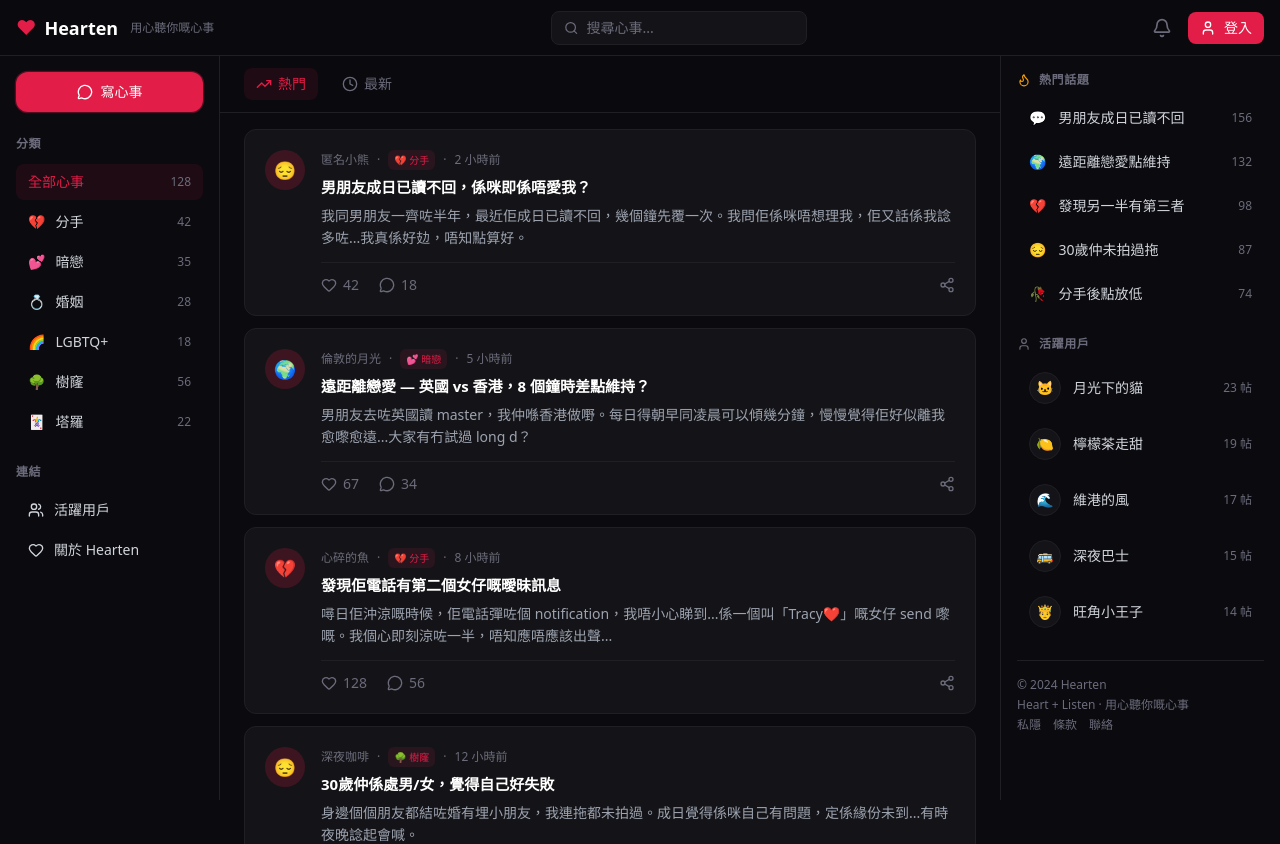
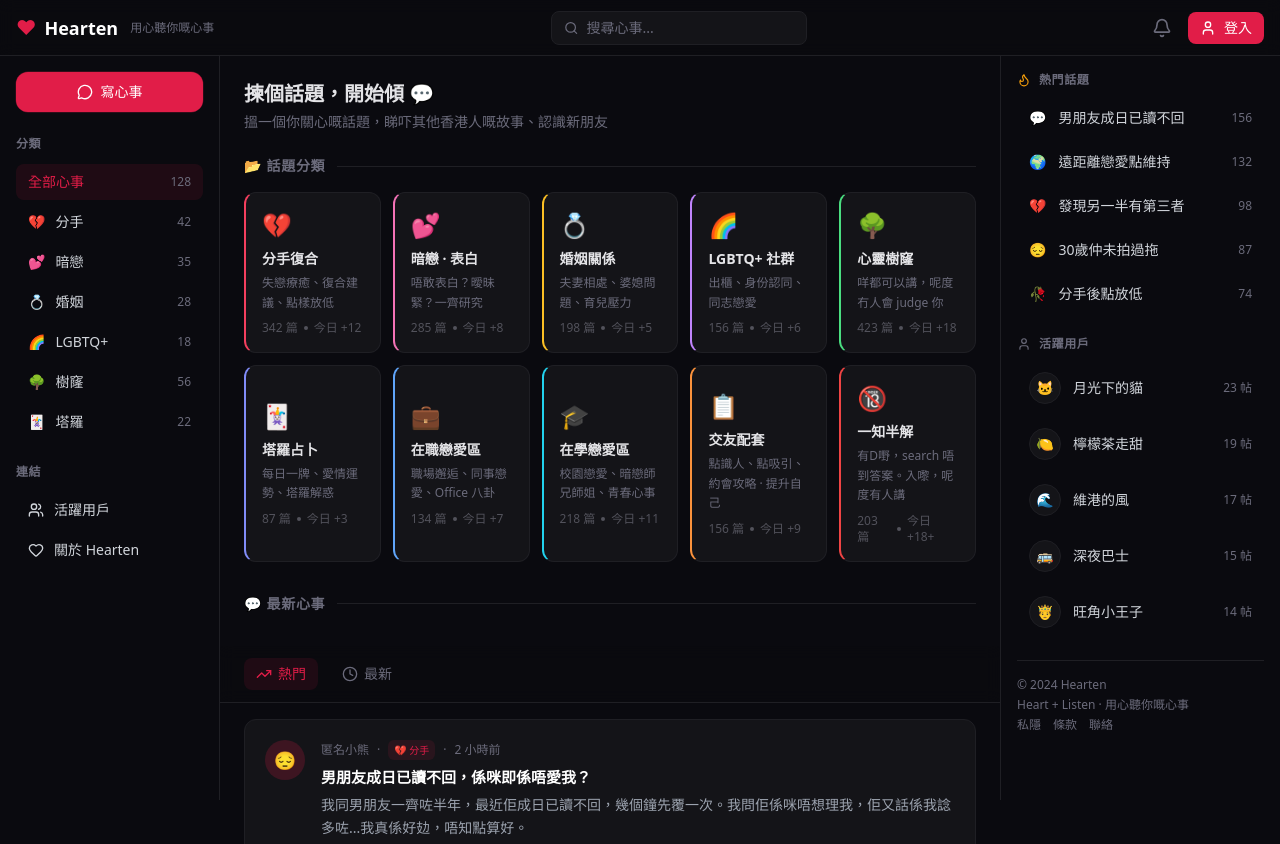
Before and after one commit to modelfactory17-star/hearten, a Next.js app: page / in a window 1280 px wide. Shown: the top 844 px of the page. Built offline with nearby package versions, Linux system fonts and the light colour scheme.

Commit message:
Add category grid + update Tailwind colors

```diff
--- a/src/app/page.tsx
+++ b/src/app/page.tsx
@@ -6,6 +6,7 @@ import Header from '@/components/Header';
 import LeftSidebar from '@/components/LeftSidebar';
 import FeedCard from '@/components/FeedCard';
 import RightSidebar from '@/components/RightSidebar';
+import CategoryGrid from '@/components/CategoryGrid';
 
 const mockPosts = [
   {
@@ -101,9 +102,24 @@ export default function Home() {
         <LeftSidebar />
 
         {/* Main Feed */}
-        <main className="flex-1 min-w-0">
-          {/* Feed Header */}
-          <div className="sticky top-14 z-40 bg-hearten-bg/90 backdrop-blur border-b border-hearten-border px-6 py-3">
+        <main className="flex-1 min-w-0 px-6 py-6">
+          {/* Hero Title */}
+          <div className="mb-6">
+            <h1 className="text-xl font-bold text-hearten-text mb-1">揀個話題，開始傾 💬</h1>
+            <p className="text-sm text-hearten-muted">搵一個你關心嘅話題，睇吓其他香港人嘅故事、認識新朋友</p>
+          </div>
+
+          {/* Category Grid */}
+          <CategoryGrid />
+
+          {/* Section Divider */}
+          <div className="flex items-center gap-3 my-8">
+            <h2 className="text-sm font-bold text-hearten-muted uppercase tracking-wider">💬 最新心事</h2>
+            <div className="flex-1 h-px bg-hearten-border" />
+          </div>
+
+          {/* Sort Tabs — sticky */}
+          <div className="sticky top-14 z-40 bg-hearten-bg/90 backdrop-blur -mx-6 px-6 py-3 border-b border-hearten-border mb-4">
             <div className="flex items-center justify-between">
               <div className="flex items-center gap-3">
                 <button
@@ -130,7 +146,7 @@ export default function Home() {
                 </button>
               </div>
 
-              {/* Mobile CTA — hidden on desktop since left sidebar has it */}
+              {/* Mobile CTA */}
               <button className="md:hidden flex items-center gap-1.5 px-3 py-1.5 rounded-lg bg-hearten-rose text-white text-sm font-medium">
                 <MessageCircle className="w-4 h-4" />
                 寫心事
@@ -139,14 +155,14 @@ export default function Home() {
           </div>
 
           {/* Feed */}
-          <div className="px-6 py-4 space-y-3">
+          <div className="space-y-3">
             {mockPosts.map((post) => (
               <FeedCard key={post.id} {...post} />
             ))}
           </div>
 
           {/* Load more */}
-          <div className="px-6 py-6 text-center">
+          <div className="py-6 text-center">
             <button className="px-6 py-2.5 rounded-xl border border-hearten-border text-sm text-hearten-muted hover:text-white hover:border-gray-500 transition-colors">
               載入更多心事...
             </button>
--- /dev/null
+++ b/src/components/CategoryGrid.tsx
@@ -0,0 +1,55 @@
+'use client';
+
+const categories = [
+  { icon: '💔', name: '分手復合', desc: '失戀療癒、復合建議、點樣放低', count: 342, today: 12, color: 'breakup' },
+  { icon: '💕', name: '暗戀 · 表白', desc: '唔敢表白？曖昧緊？一齊研究', count: 285, today: 8, color: 'crush' },
+  { icon: '💍', name: '婚姻關係', desc: '夫妻相處、婆媳問題、育兒壓力', count: 198, today: 5, color: 'marriage' },
+  { icon: '🌈', name: 'LGBTQ+ 社群', desc: '出櫃、身份認同、同志戀愛', count: 156, today: 6, color: 'lgbtq' },
+  { icon: '🌳', name: '心靈樹窿', desc: '咩都可以講，呢度冇人會 judge 你', count: 423, today: 18, color: 'treehole' },
+  { icon: '🃏', name: '塔羅占卜', desc: '每日一牌、愛情運勢、塔羅解惑', count: 87, today: 3, color: 'tarot' },
+  { icon: '💼', name: '在職戀愛區', desc: '職場邂逅、同事戀愛、Office 八卦', count: 134, today: 7, color: 'work' },
+  { icon: '🎓', name: '在學戀愛區', desc: '校園戀愛、暗戀師兄師姐、青春心事', count: 218, today: 11, color: 'school' },
+  { icon: '📋', name: '交友配套', desc: '點識人、點吸引、約會攻略 · 提升自己', count: 156, today: 9, color: 'dating' },
+  { icon: '🔞', name: '一知半解', desc: '有D嘢，search 唔到答案。入嚟，呢度有人講', count: 203, today: '18+', color: 'bedroom' },
+];
+
+const colorMap: Record<string, string> = {
+  breakup: 'border-l-rose-500 hover:bg-rose-500/5',
+  crush: 'border-l-pink-400 hover:bg-pink-400/5',
+  marriage: 'border-l-amber-400 hover:bg-amber-400/5',
+  lgbtq: 'border-l-purple-400 hover:bg-purple-400/5',
+  treehole: 'border-l-green-400 hover:bg-green-400/5',
+  tarot: 'border-l-indigo-400 hover:bg-indigo-400/5',
+  work: 'border-l-blue-400 hover:bg-blue-400/5',
+  school: 'border-l-cyan-400 hover:bg-cyan-400/5',
+  dating: 'border-l-orange-400 hover:bg-orange-400/5',
+  bedroom: 'border-l-red-500 hover:bg-red-500/5',
+};
+
+export default function CategoryGrid() {
+  return (
+    <div>
+      <div className="flex items-center gap-3 mb-4">
+        <h2 className="text-sm font-bold text-hearten-muted uppercase tracking-wider">📂 話題分類</h2>
+        <div className="flex-1 h-px bg-hearten-border" />
+      </div>
+      <div className="grid grid-cols-2 sm:grid-cols-3 lg:grid-cols-4 xl:grid-cols-5 gap-3">
+        {categories.map((cat) => (
+          <button
+            key={cat.name}
+            className={`text-left bg-hearten-card border border-hearten-border border-l-2 ${colorMap[cat.color]} rounded-xl p-4 transition-all hover:-translate-y-0.5 hover:border-hearten-border-hover cursor-pointer`}
+          >
+            <span className="text-2xl block mb-2">{cat.icon}</span>
+            <div className="font-semibold text-sm text-hearten-text mb-1">{cat.name}</div>
+            <div className="text-xs text-hearten-muted mb-2 leading-relaxed">{cat.desc}</div>
+            <div className="flex items-center gap-1.5 text-xs text-hearten-dim">
+              <span>{cat.count} 篇</span>
+              <span className="w-1 h-1 rounded-full bg-hearten-dim" />
+              <span>今日 +{cat.today}</span>
+            </div>
+          </button>
+        ))}
+      </div>
+    </div>
+  );
+}
--- a/tailwind.config.ts
+++ b/tailwind.config.ts
@@ -14,8 +14,12 @@ const config: Config = {
         hearten: {
           bg: "#0a0a0f",
           card: "#141418",
+          "card-hover": "#1a1a22",
           border: "#1f1f24",
+          "border-hover": "#3a3a48",
+          text: "#e4e4e7",
           muted: "#6b6b7b",
+          dim: "#52525b",
           rose: "#e11d48",
           "rose-light": "#fb7185",
           amber: "#f59e0b",
```
